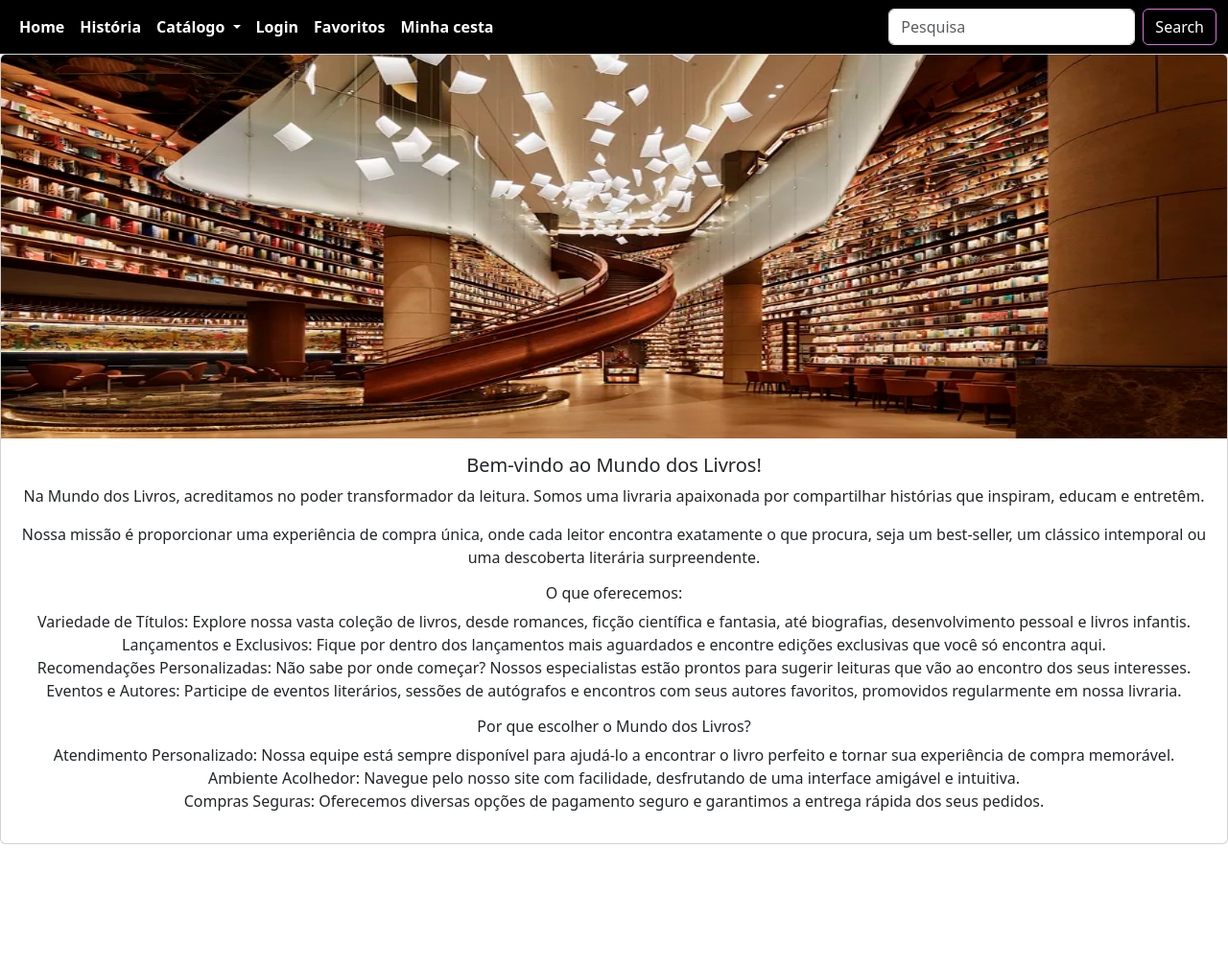
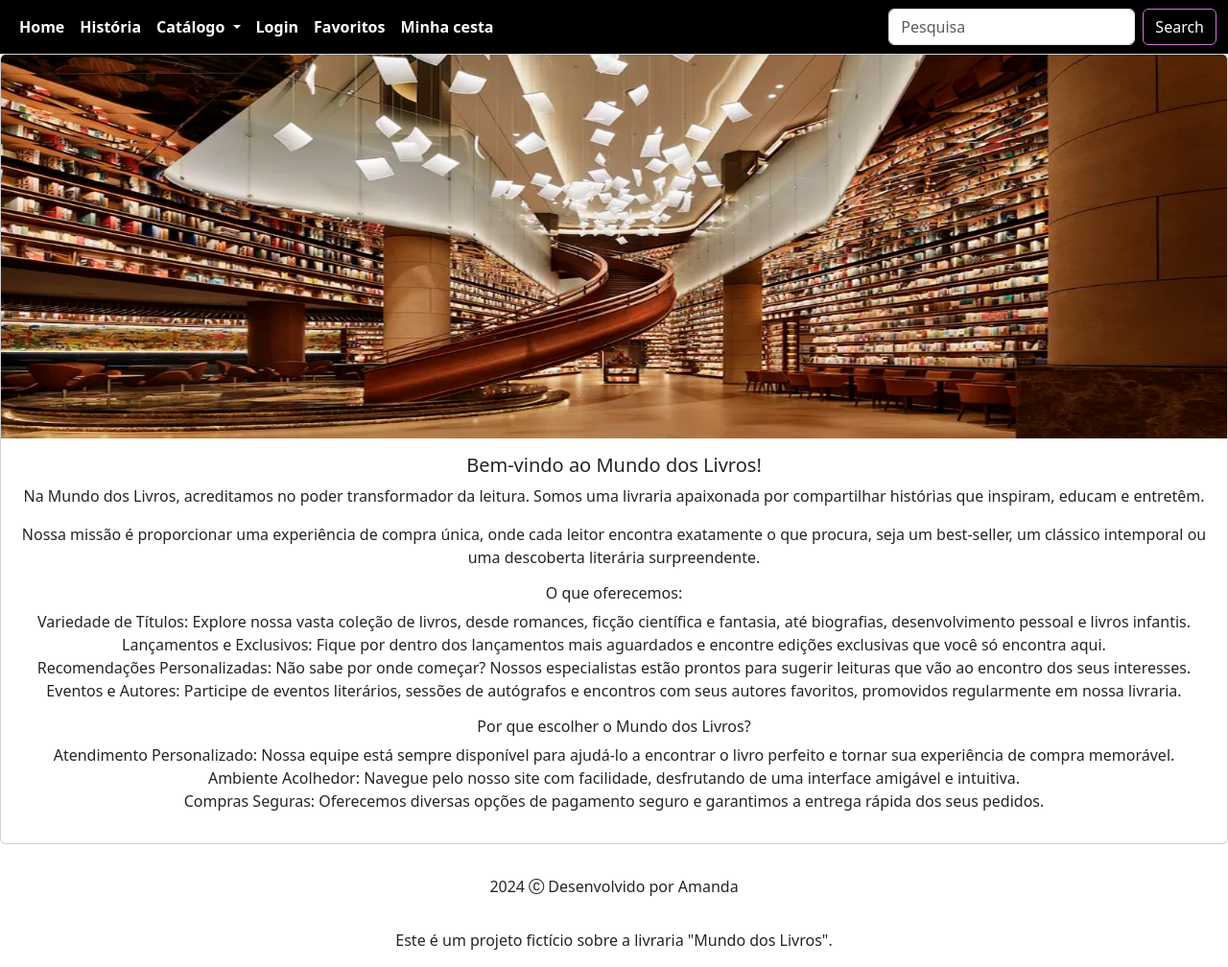
Before and after one commit to AmandaPVSantos/LandingPageLivraria, a website: page index.html in a window 1280 px wide. Shown: the whole page at 96% size. Before the commit the page ends 896 px from the top, so only its background shows below. Drawn offline with nearby package versions, Linux system fonts and the light colour scheme; no server answers.

Commit message:
included the footer

```diff
--- a/index.html
+++ b/index.html
@@ -83,10 +83,19 @@
           </div>
     </section>
 
-
-    <section class="footer">
-        <footer></footer>
-    </section>
+    <footer class="text-center">
+        <section>
+            <div class="footer p-3 d-flex justify-content-center">
+                <p>2024
+                    <i class="bi bi-c-circle"></i>
+                    Desenvolvido por Amanda
+                </p>
+            </div>
+            <div>
+                <p>Este é um projeto fictício sobre a livraria "Mundo dos Livros".</p>
+            </div>
+        </section>
+    </footer>
 
     <script type="text/javascript" src="js/scripts.js"></script>
     <script src="https://cdn.jsdelivr.net/npm/bootstrap@5.3.3/dist/js/bootstrap.bundle.min.js" integrity="sha384-YvpcrYf0tY3lHB60NNkmXc5s9fDVZLESaAA55NDzOxhy9GkcIdslK1eN7N6jIeHz" crossorigin="anonymous"></script>
```
